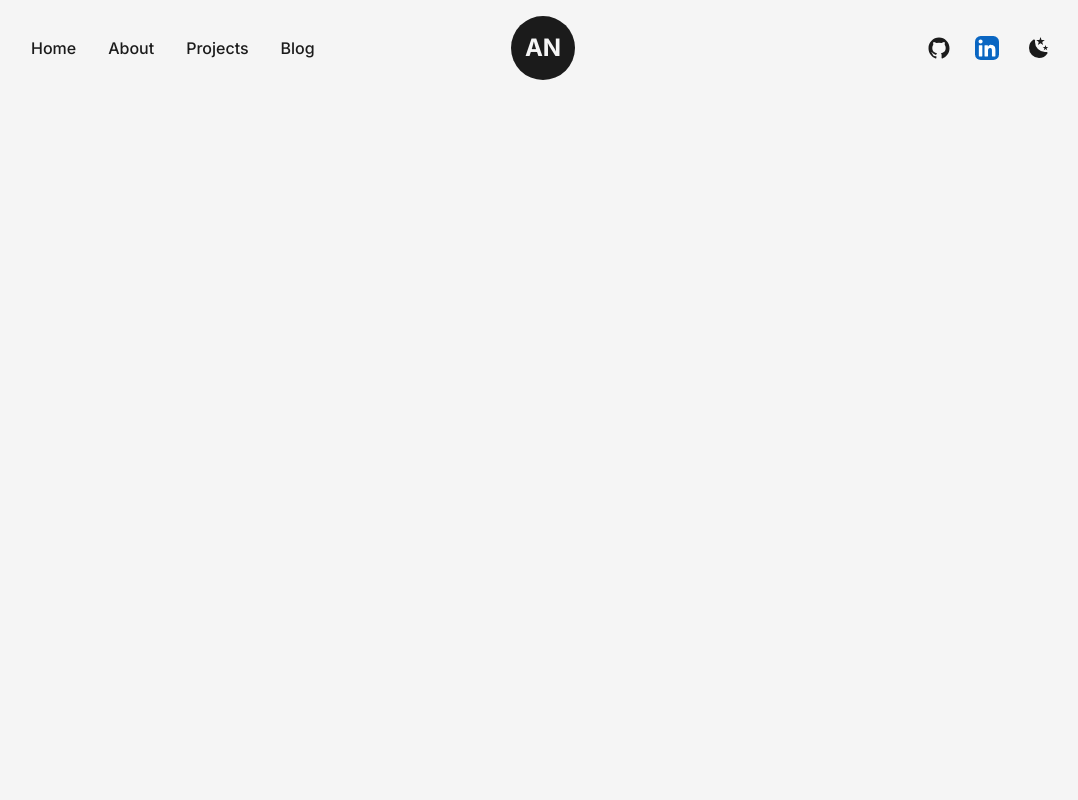
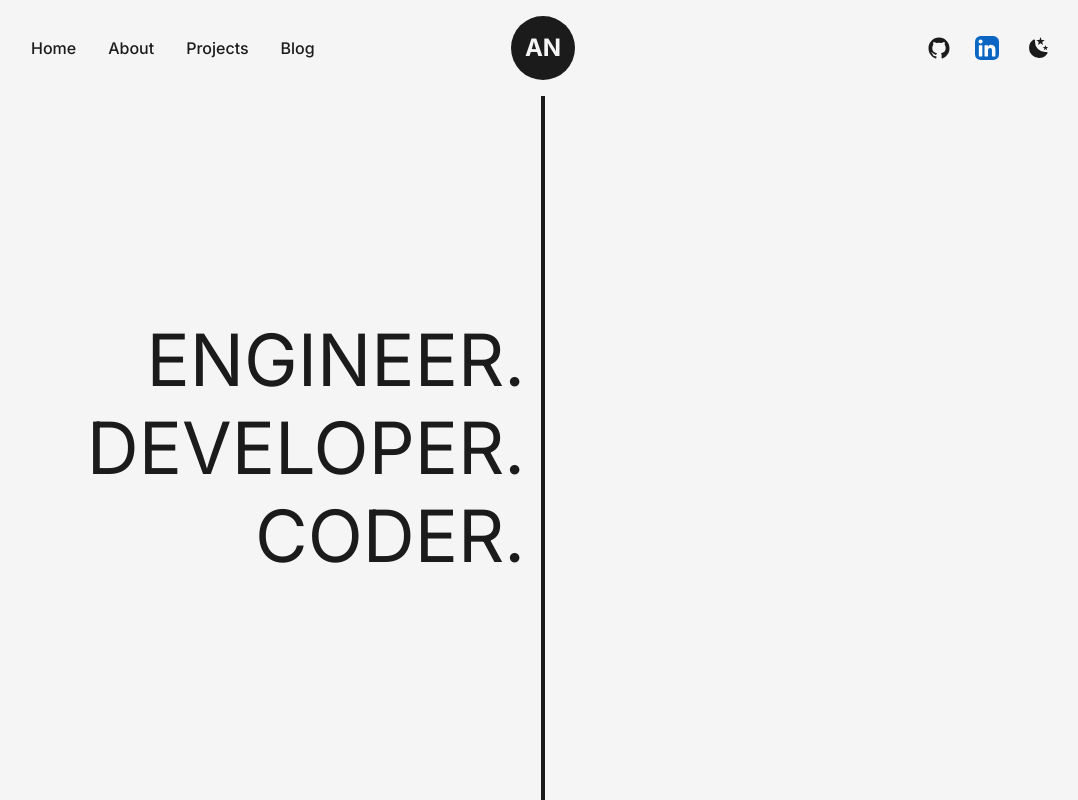
Before and after one commit to noobiecoder1942/portfolio, a Next.js app: page / in a window 1280 px wide. Shown: the whole page, without its empty margins (97-1175 px from the left). Built offline with nearby package versions, Linux system fonts and the light colour scheme.

Commit message:
Added highlight content and animation for homepage

```diff
--- a/src/app/page.js
+++ b/src/app/page.js
@@ -1,3 +1,4 @@
+import Hero from "../components/home/Hero";
 import NavBar from "@/components/NavBar";
 import Head from "next/head";
 
@@ -10,6 +11,7 @@ export default function Home() {
       </Head>
       <main className="bg-light dark:bg-dark w-full min-h-screen">
         <NavBar/>
+        <Hero />
       </main>
     </>
   );
--- /dev/null
+++ b/src/components/home/Hero.jsx
@@ -0,0 +1,21 @@
+"use client";
+
+import React from 'react';
+import HighlightContent from './HighlightContent';
+import SecondaryContent from './SecondaryContent';
+
+const Hero = () => {
+  return (
+    <div className="text-dark bg-light dark:bg-dark dark:text-light flex w-full h-[calc(100vh-6rem)]">
+      <div className="flex flex-1 items-center justify-end h-full">
+        <HighlightContent />
+      </div>
+      <div className="bg-dark dark:bg-light w-1"></div>
+      <div className="flex flex-1 items-center h-full">
+        <SecondaryContent />
+      </div>
+    </div>
+  )
+};
+
+export default Hero;
--- /dev/null
+++ b/src/components/home/HighlightContent.jsx
@@ -0,0 +1,66 @@
+"use client";
+
+import React, { useRef, useEffect } from 'react'
+
+const letters = "ABCDEFGHIJKLMNOPQRSTUVWXYZ";
+
+const HighlightContent = () => {
+
+    const contentRef = useRef(null);
+    const engineerRef = useRef(null);
+    const developerRef = useRef(null);
+    const coderRef = useRef(null);
+
+    useEffect(() => {
+        const handleMouseOver = () => {
+          [engineerRef.current, developerRef.current, coderRef.current].forEach((element) => {
+            let iteration = 0;
+            const originalText = element.dataset.value;
+
+            clearInterval(element.interval);
+
+            element.interval = setInterval(() => {
+              element.innerText = originalText
+                .split("")
+                .map((letter, index) => {
+                  if (index < iteration) {
+                    return originalText[index];
+                  }
+                  return letters[Math.floor(Math.random() * 26)];
+                })
+                .join("");
+
+              if (iteration >= originalText.length) {
+                clearInterval(element.interval);
+              }
+
+              iteration += 1 / 3;
+            }, 30);
+          });
+        };
+
+        const ContentElement = contentRef.current;
+
+        if (ContentElement) {
+            ContentElement.addEventListener('mouseover', handleMouseOver);
+        }
+
+        // Cleanup event listeners on component unmount
+        return () => {
+        //   if (ContentElement) {
+        //     ContentElement.removeEventListener('mouseover', handleMouseOver);
+        //   }
+        };
+      }, []);
+
+
+  return (
+    <div ref={contentRef} className="flex-1 p-4 flex flex-col justify-center items-end">
+        <span ref={engineerRef} data-value="ENGINEER." className="mb-2 text-7xl">ENGINEER.</span>
+        <span ref={developerRef} data-value="DEVELOPER." className="mb-2 mt-2 text-7xl">DEVELOPER.</span>
+        <span ref={coderRef} data-value="CODER." className="mt-2 text-7xl">CODER.</span>
+  </div>
+  )
+}
+
+export default HighlightContent;
--- /dev/null
+++ b/src/components/home/SecondaryContent.jsx
@@ -0,0 +1,9 @@
+import React from 'react'
+
+const SecondaryContent = () => {
+  return (
+    <div></div>
+  )
+}
+
+export default SecondaryContent;
```
